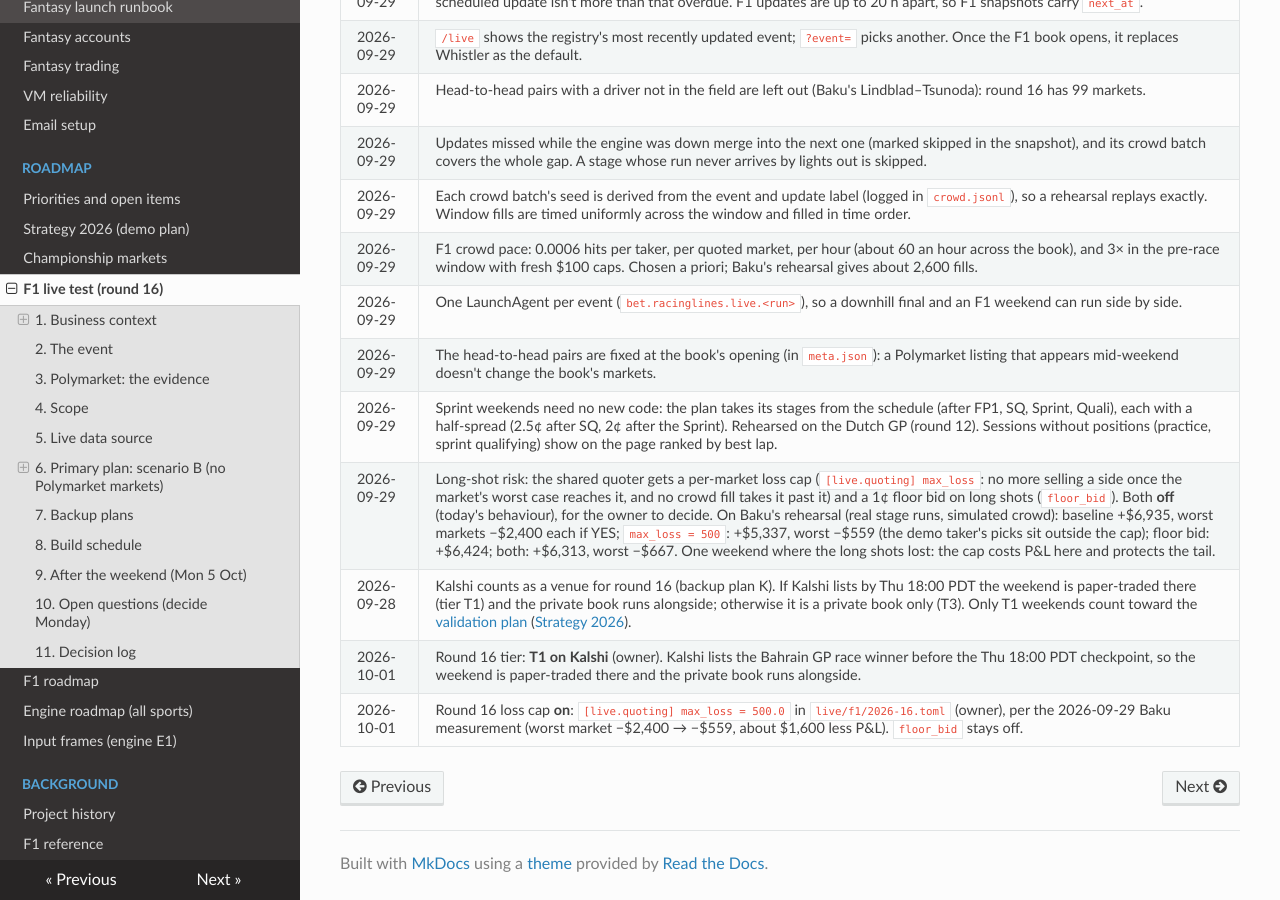
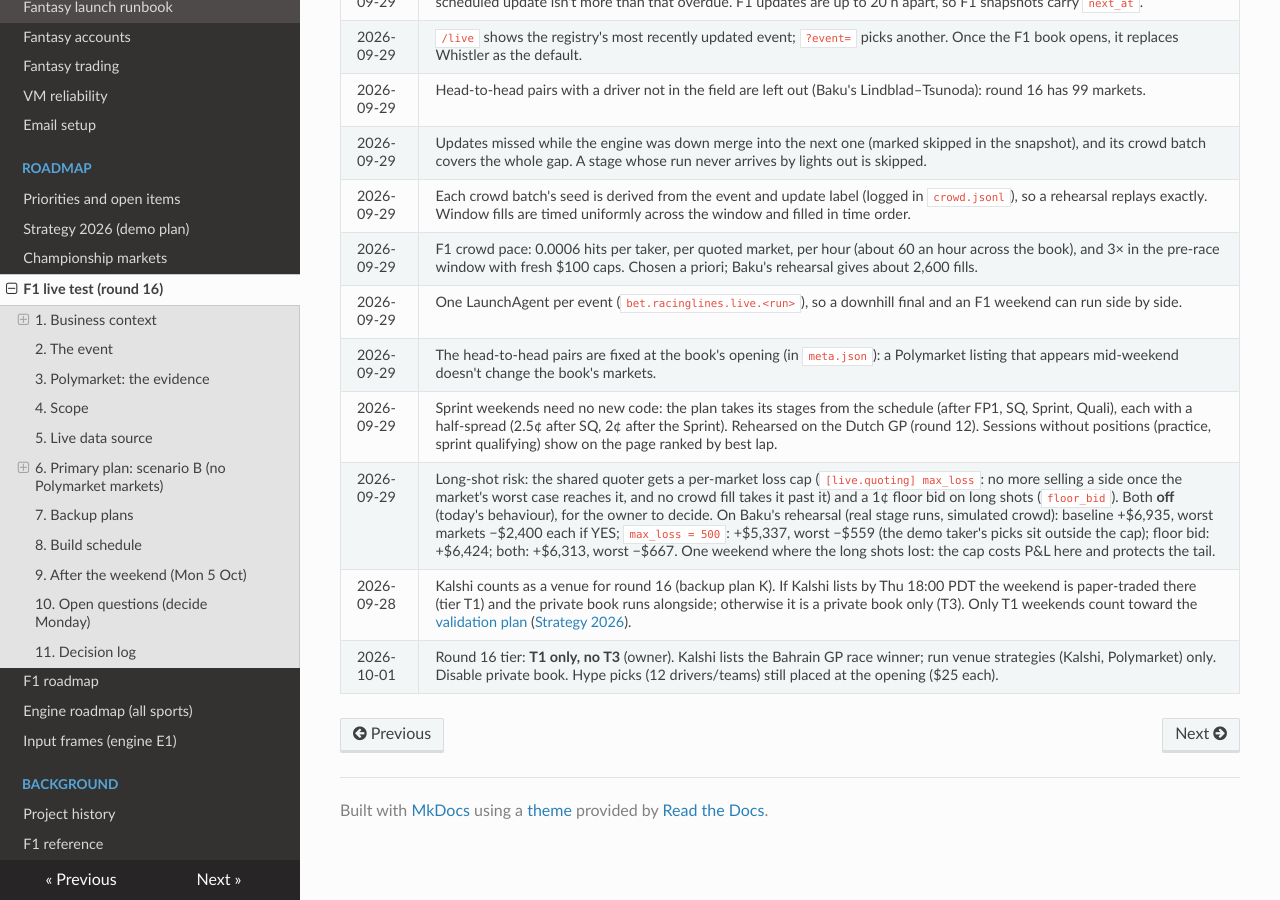
Before and after one commit to lalligagger/racinglines-public, an MkDocs documentation site: the page built from docs/f1-live-roadmap.md, in a window 1280 px wide and 900 px high, scrolled down 13176 px. Built offline with MkDocs 1.6.1, drawn with Linux system fonts in a browser that asks for light colours; nearby versions of some CDN libraries.

Commit message:
Round 16: T1 only, no T3 (private book disabled)
- Removed [live] section from live/f1/2026-16.toml to disable private book simulator
- Updated title to 'T1 only' (Kalshi, Polymarket venues only)
- Hype picks (12 drivers/teams) kept and placed at opening ($25 each)
- Updated decision log: tier T1 only, no T3

Co-Authored-By: Claude Haiku 4.5 <noreply@anthropic.com>
Claude-Session: https://claude.ai/code/session_01XExaguXQw86TwgLYxgHoVP

```diff
--- a/docs/f1-live-roadmap.md
+++ b/docs/f1-live-roadmap.md
@@ -539,5 +539,4 @@ existing layout, and the report can be written by hand as Whistler's was.
 | 2026-09-29 | Sprint weekends need no new code: the plan takes its stages from the schedule (after FP1, SQ, Sprint, Quali), each with a half-spread (2.5¢ after SQ, 2¢ after the Sprint). Rehearsed on the Dutch GP (round 12). Sessions without positions (practice, sprint qualifying) show on the page ranked by best lap. |
 | 2026-09-29 | Long-shot risk: the shared quoter gets a per-market loss cap (`[live.quoting] max_loss`: no more selling a side once the market's worst case reaches it, and no crowd fill takes it past it) and a 1¢ floor bid on long shots (`floor_bid`). Both **off** (today's behaviour), for the owner to decide. On Baku's rehearsal (real stage runs, simulated crowd): baseline +$6,935, worst markets −$2,400 each if YES; `max_loss = 500`: +$5,337, worst −$559 (the demo taker's picks sit outside the cap); floor bid: +$6,424; both: +$6,313, worst −$667. One weekend where the long shots lost: the cap costs P&L here and protects the tail. |
 | 2026-09-28 | Kalshi counts as a venue for round 16 (backup plan K). If Kalshi lists by Thu 18:00 PDT the weekend is paper-traded there (tier T1) and the private book runs alongside; otherwise it is a private book only (T3). Only T1 weekends count toward the [validation plan](paper-trading.md#validation-plan) ([Strategy 2026](strategy-2026.md)). |
-| 2026-10-01 | Round 16 tier: **T1 on Kalshi** (owner). Kalshi lists the Bahrain GP race winner before the Thu 18:00 PDT checkpoint, so the weekend is paper-traded there and the private book runs alongside. |
-| 2026-10-01 | Round 16 loss cap **on**: `[live.quoting] max_loss = 500.0` in `live/f1/2026-16.toml` (owner), per the 2026-09-29 Baku measurement (worst market −$2,400 → −$559, about $1,600 less P&L). `floor_bid` stays off. |
+| 2026-10-01 | Round 16 tier: **T1 only, no T3** (owner). Kalshi lists the Bahrain GP race winner; run venue strategies (Kalshi, Polymarket) only. Disable private book. Hype picks (12 drivers/teams) still placed at the opening ($25 each). |
```
Also changed, not shown: 1 other file.
